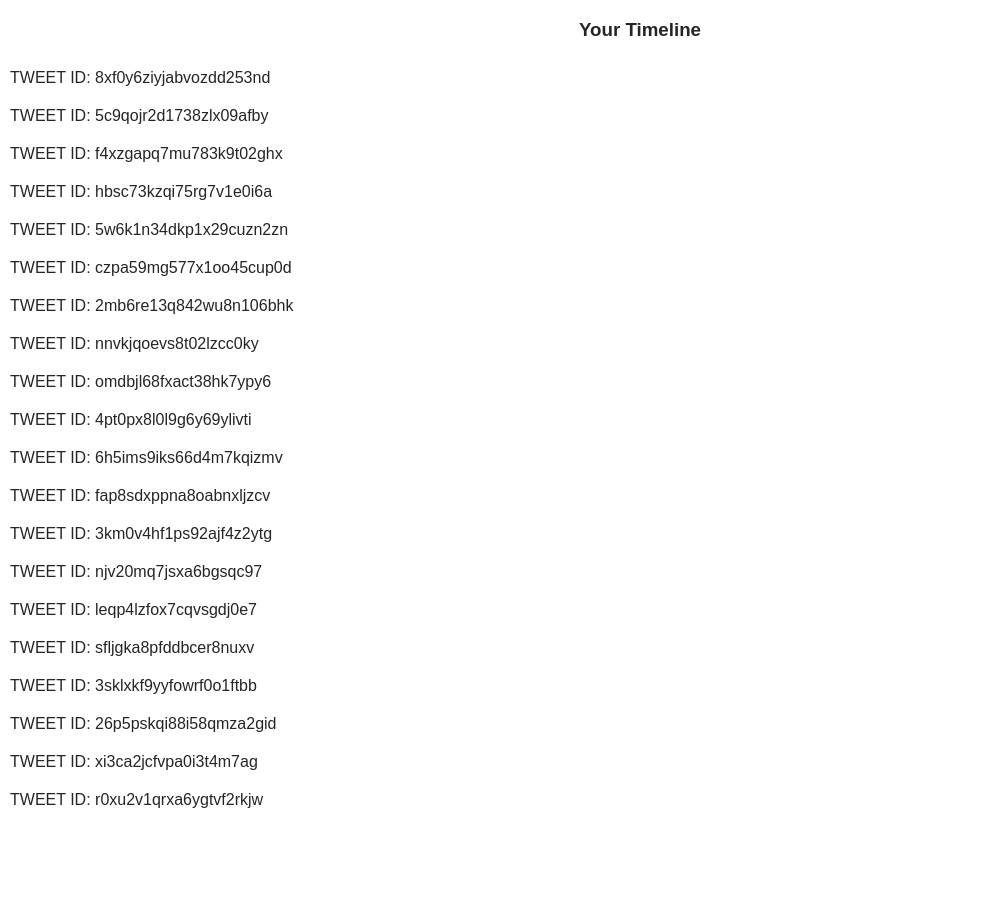
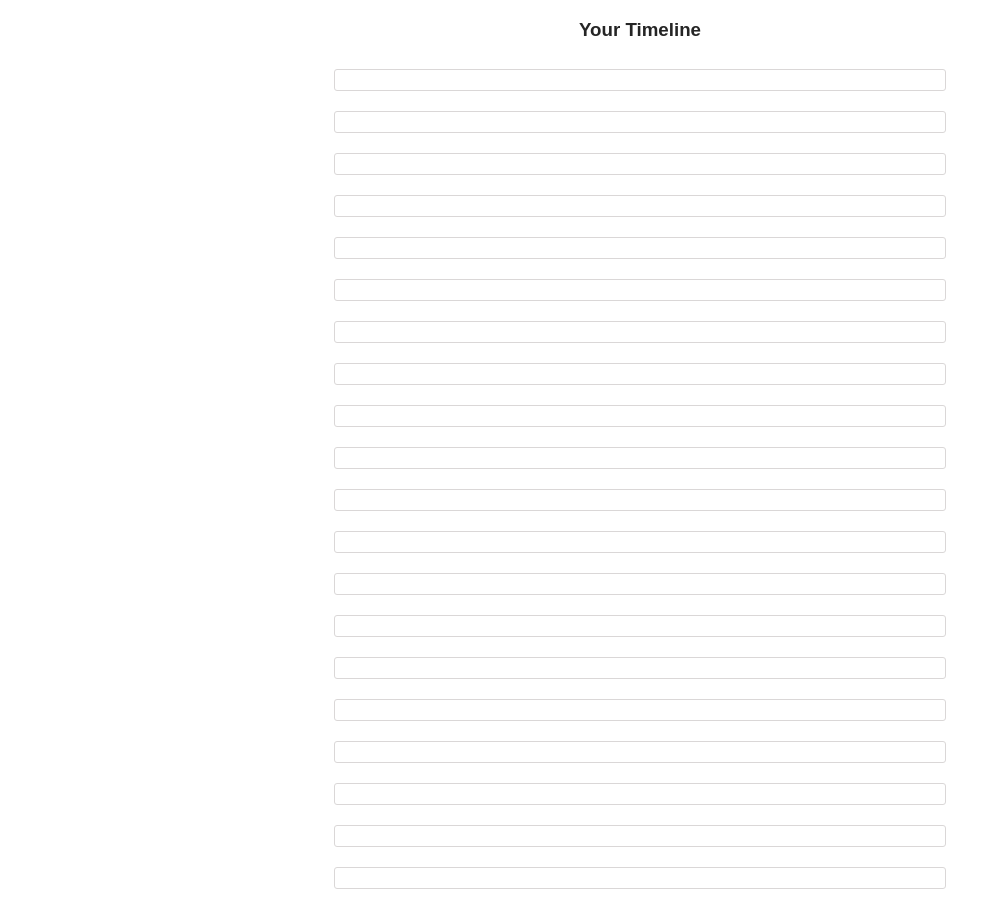
Before and after one commit to ziembick/twitter-clone-redux, a React (Create React App) app: page / in a window 1280 px wide. Shown: the whole page, without its empty margins (0-999 px from the left). Before the commit the page ends 835 px from the top, so only its background shows below. Built offline with nearby package versions, Linux system fonts and the light colour scheme.

Commit message:
tweet component

```diff
--- a/src/components/Dashboard.js
+++ b/src/components/Dashboard.js
@@ -1,4 +1,5 @@
 import { connect } from "react-redux";
+import Tweet from "./Tweet";
 
 const Dashboard = (props) => {
   return (
@@ -7,7 +8,7 @@ const Dashboard = (props) => {
       <ul className="dashboard-list">
         {props.tweetIds.map((id) => (
           <li key={id}>
-            <div>TWEET ID: {id}</div>
+            <Tweet id={id}/>
           </li>
         ))}
       </ul>
--- /dev/null
+++ b/src/components/Tweet.js
@@ -0,0 +1,19 @@
+import { connect } from "react-redux";
+import { formatTweet } from "../utils/helpers";
+
+const Tweet = (props) => {
+    console.log(props)
+
+  return <div className="tweet"></div>;
+};
+
+const mapStateToProps = ({ authedUser, users, tweets }, { id }) => {
+  const tweet = tweets[id];
+
+  return {
+    authedUser,
+    tweet: formatTweet(tweet, users[tweet.author], authedUser),
+  };
+};
+
+export default connect(mapStateToProps)(Tweet);
```
